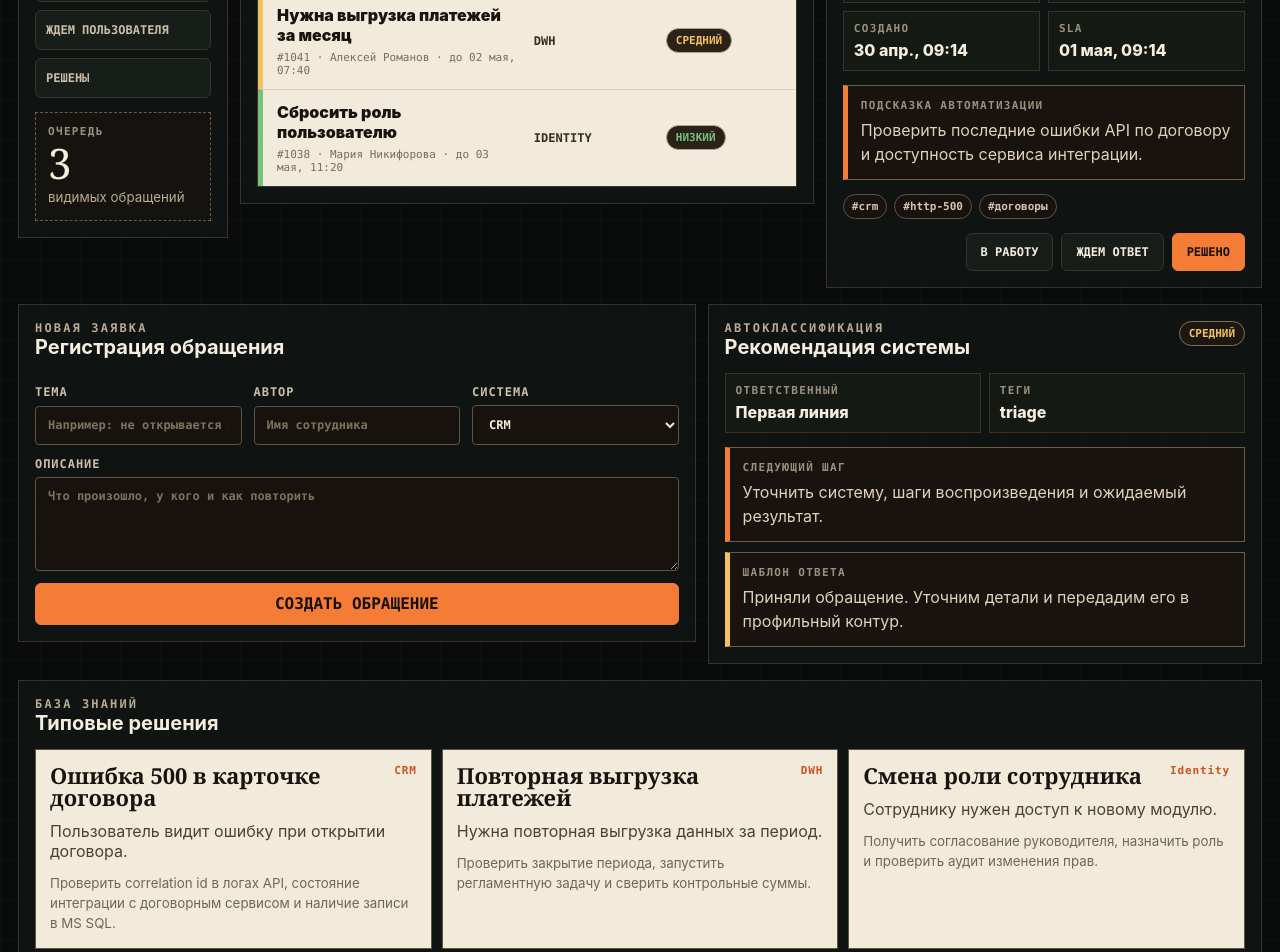
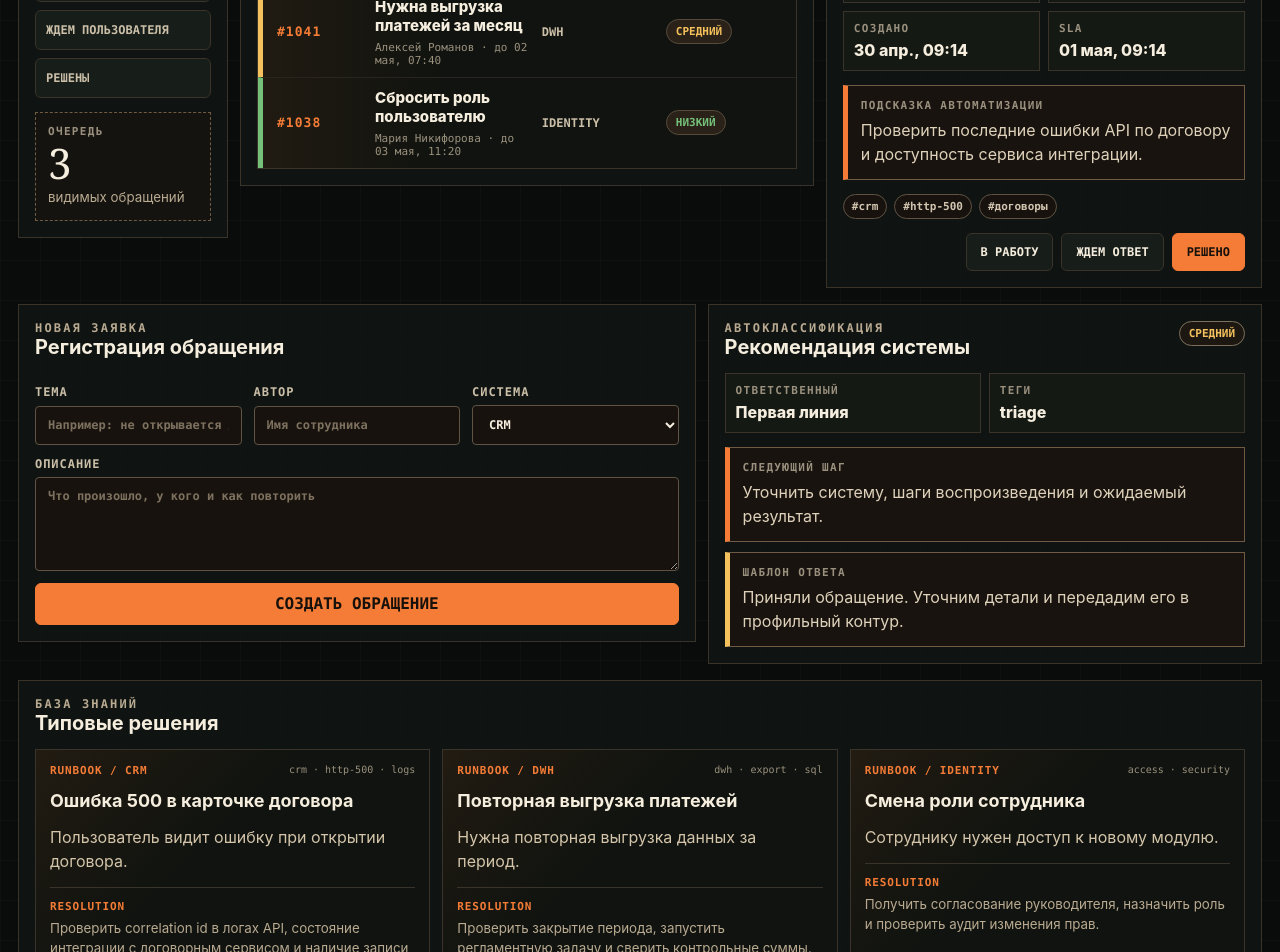
Before and after one commit to Artemka393/delta-support-hub, a Vue app in the folder client/: page / in a window 1280 px wide. Shown: the part 1060-2012 px from the top of the page. Built offline with nearby package versions, Linux system fonts and the light colour scheme; no server answers.

Commit message:
Restyle queue and runbook cards

```diff
--- a/client/src/App.vue
+++ b/client/src/App.vue
@@ -315,6 +315,7 @@ onMounted(async () => {
 
         <div class="ticket-table">
           <div class="table-head">
+            <span>Номер</span>
             <span>Заявка</span>
             <span>Контур</span>
             <span>Приоритет</span>
@@ -331,9 +332,10 @@ onMounted(async () => {
             :class="[ticket.priority.toLowerCase(), { selected: selectedTicket?.id === ticket.id }]"
             @click="selectedTicketId = ticket.id"
           >
+            <span class="ticket-code">#{{ ticket.id }}</span>
             <span class="ticket-main">
               <strong>{{ ticket.title }}</strong>
-              <small>#{{ ticket.id }} · {{ ticket.requester }} · до {{ formatDate(ticket.dueAt) }}</small>
+              <small>{{ ticket.requester }} · до {{ formatDate(ticket.dueAt) }}</small>
             </span>
             <span class="system-cell">{{ ticket.system }}</span>
             <span class="badge" :class="ticket.priority.toLowerCase()">{{ priorityLabels[ticket.priority] }}</span>
@@ -473,12 +475,18 @@ onMounted(async () => {
 
       <div class="knowledge-list">
         <article v-for="article in articles" :key="article.id">
-          <div>
+          <div class="knowledge-topline">
+            <span>runbook / {{ article.system }}</span>
+            <small>{{ article.tags.join(' · ') }}</small>
+          </div>
+          <div class="knowledge-title">
             <strong>{{ article.title }}</strong>
-            <span>{{ article.system }}</span>
           </div>
           <p>{{ article.problem }}</p>
-          <small>{{ article.resolution }}</small>
+          <div class="knowledge-resolution">
+            <span>resolution</span>
+            <small>{{ article.resolution }}</small>
+          </div>
         </article>
       </div>
     </section>
--- a/client/src/styles/main.css
+++ b/client/src/styles/main.css
@@ -681,7 +681,7 @@ dt,
 .table-head,
 .ticket-row {
   display: grid;
-  grid-template-columns: minmax(0, 1fr) 120px 116px;
+  grid-template-columns: 86px minmax(0, 1fr) 112px 116px;
   gap: 12px;
   align-items: center;
 }
@@ -700,24 +700,30 @@ dt,
 
 .ticket-row {
   width: 100%;
-  min-height: 82px;
-  padding: 12px 14px;
+  min-height: 68px;
+  padding: 10px 14px;
   border: 0;
-  border-top: 1px solid #d9cfbf;
+  border-top: 1px solid var(--line-soft);
   border-left: 5px solid transparent;
   border-radius: 0;
-  background: var(--paper);
-  color: var(--ink);
+  background:
+    linear-gradient(90deg, rgba(244, 124, 54, 0.07), transparent 34%),
+    #10130f;
+  color: var(--cream);
   text-align: left;
 }
 
 .ticket-row:hover {
-  background: #fff4e1;
+  background:
+    linear-gradient(90deg, rgba(244, 124, 54, 0.12), transparent 40%),
+    #171b15;
   box-shadow: none;
 }
 
 .ticket-row.selected {
-  background: #f8dfbf;
+  background:
+    linear-gradient(90deg, rgba(244, 124, 54, 0.18), transparent 45%),
+    #211810;
 }
 
 .ticket-row.low {
@@ -737,28 +743,37 @@ dt,
   min-width: 0;
 }
 
+.ticket-code {
+  color: var(--rust);
+  font-family: var(--mono);
+  font-size: 13px;
+  font-weight: 900;
+  letter-spacing: 0.08em;
+}
+
 .ticket-main strong,
 .ticket-main small,
 .knowledge-list strong,
-.knowledge-list span,
 .knowledge-list small {
   display: block;
 }
 
 .ticket-main strong {
   overflow-wrap: anywhere;
-  font-weight: 900;
+  color: var(--cream);
+  font-size: 15px;
+  font-weight: 800;
 }
 
 .ticket-main small {
   margin-top: 6px;
-  color: #776d5e;
+  color: var(--muted);
   font-family: var(--mono);
   font-size: 11px;
 }
 
 .system-cell {
-  color: #352d22;
+  color: var(--paper-muted);
   font-family: var(--mono);
   font-size: 12px;
   font-weight: 900;
@@ -780,7 +795,7 @@ dt,
 }
 
 .ticket-row .badge {
-  border-color: #b5a48d;
+  border-color: #574b3c;
   background: #2a2118;
 }
 
@@ -971,18 +986,24 @@ textarea:focus {
 .knowledge-list {
   display: grid;
   grid-template-columns: repeat(3, minmax(0, 1fr));
-  gap: 10px;
+  gap: 12px;
 }
 
 .knowledge-list article {
-  min-height: 170px;
+  min-height: 210px;
+  display: grid;
+  align-content: start;
+  gap: 14px;
   padding: 14px;
-  border: 1px solid #5f5343;
-  background: var(--paper);
-  color: var(--ink);
+  border: 1px solid var(--line);
+  background:
+    linear-gradient(135deg, rgba(244, 124, 54, 0.08), transparent 42%),
+    #10130f;
+  color: var(--cream);
 }
 
-.knowledge-list article div {
+.knowledge-topline,
+.knowledge-title {
   display: flex;
   align-items: flex-start;
   justify-content: space-between;
@@ -991,27 +1012,49 @@ textarea:focus {
 
 .knowledge-list strong {
   overflow-wrap: anywhere;
-  font-family: var(--serif);
-  font-size: 22px;
-  line-height: 1;
+  color: var(--cream);
+  font-size: 18px;
+  line-height: 1.15;
 }
 
-.knowledge-list span {
+.knowledge-topline span,
+.knowledge-resolution span {
+  display: block;
   white-space: nowrap;
-  color: var(--rust-dark);
+  color: var(--rust);
   font-family: var(--mono);
   font-size: 11px;
   font-weight: 900;
   letter-spacing: 0.08em;
+  text-transform: uppercase;
+}
+
+.knowledge-topline small {
+  min-width: 0;
+  color: var(--muted);
+  font-family: var(--mono);
+  font-size: 10px;
+  overflow: hidden;
+  text-align: right;
+  text-overflow: ellipsis;
+  white-space: nowrap;
 }
 
 .knowledge-list p {
-  margin: 13px 0;
-  color: #4b4235;
+  margin: 0;
+  color: #d4c5aa;
+  line-height: 1.5;
 }
 
-.knowledge-list small {
-  color: #726655;
+.knowledge-resolution {
+  margin-top: auto;
+  padding-top: 12px;
+  border-top: 1px solid var(--line);
+}
+
+.knowledge-resolution small {
+  margin-top: 6px;
+  color: #b9aa91;
   line-height: 1.5;
 }
 
```
